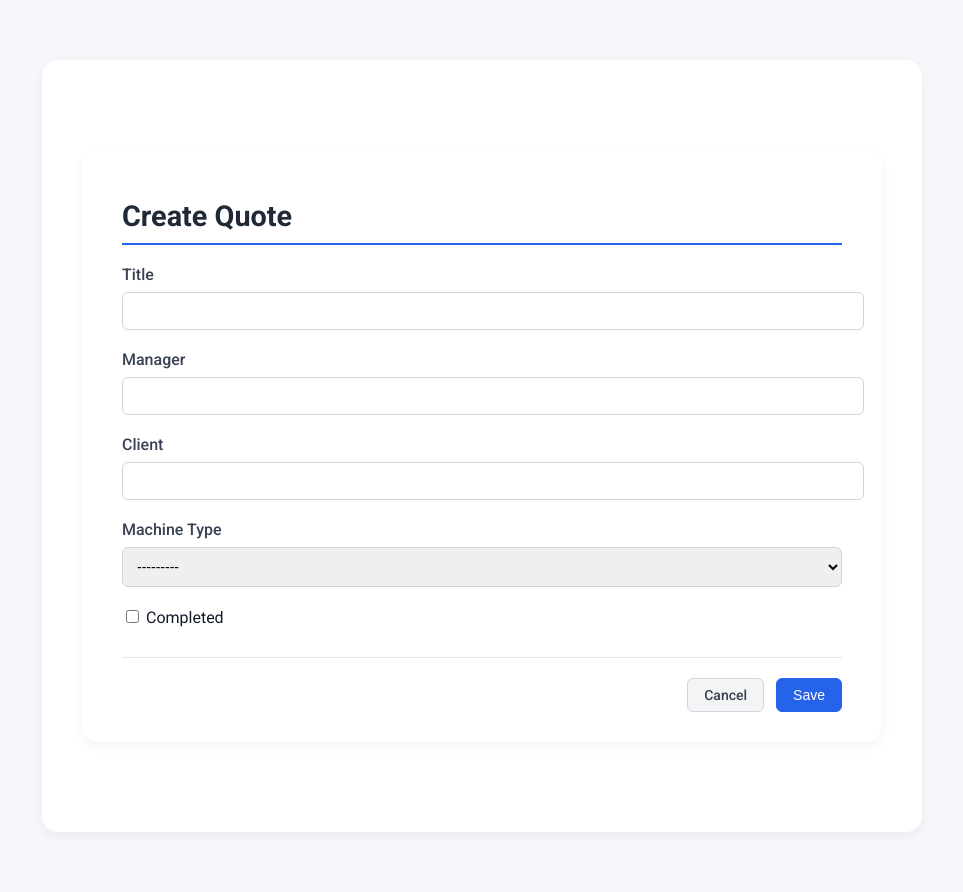
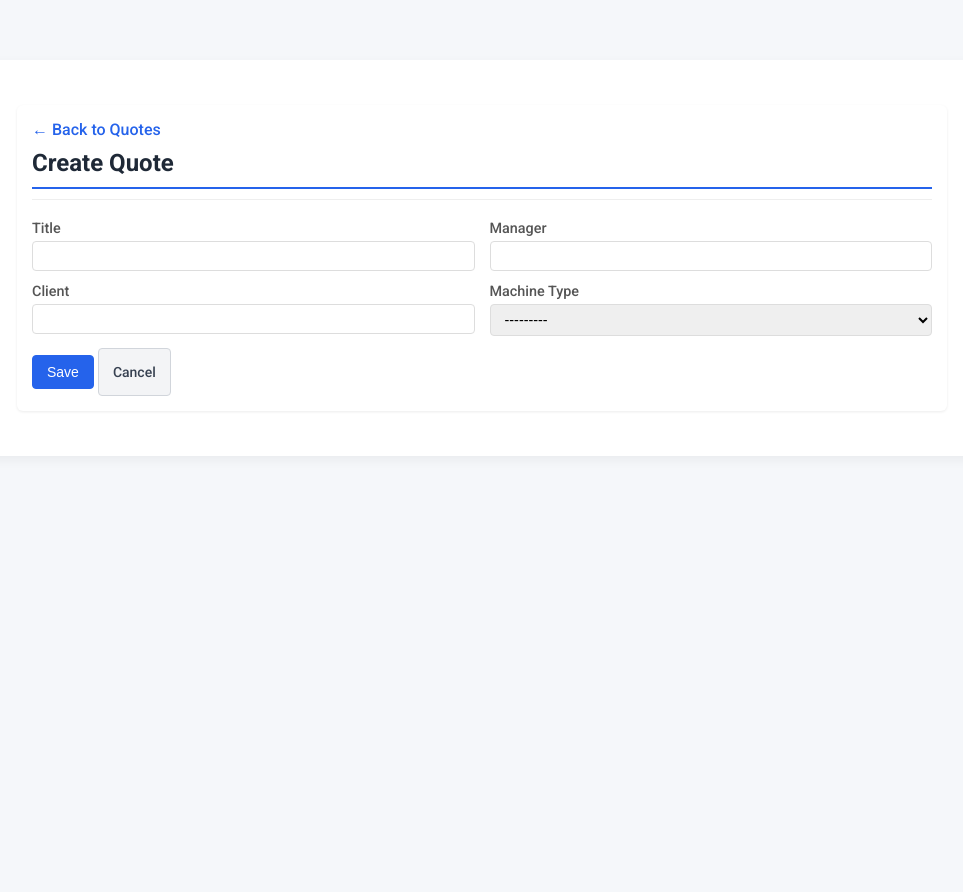
Before and after one commit to Riccaruga/quotations_list, a Django app: page /quote-create/ in a window 1280 px wide. Shown: the whole page, without its empty margins (158-1121 px from the left). After the commit the page ends 396 px from the top, so only its background shows below. Run offline with Django 5.2, Linux system fonts and the light colour scheme; a user stored in the database is signed in.

Commit message:
Add toggle complete functionality for quotes
Introduces a toggle for the 'completed' status in the quote list, allowing users to mark quotes as completed or pending directly from the list view. Updates the quote form and list templates for improved layout and usability, and adds a new URL and view to handle the toggle action.

```diff
--- a/base/templates/base/main.html
+++ b/base/templates/base/main.html
@@ -20,7 +20,7 @@
         }
 
         .container {
-            max-width: 800px;
+            max-width: 1000px;
             margin: 60px auto;
             background: #fff;
             border-radius: 16px;
--- a/base/templates/base/quote_form.html
+++ b/base/templates/base/quote_form.html
@@ -1,30 +1,37 @@
 {% extends 'base/main.html' %}
 
 {% block content %}
-<div class="container">
+<div class="container compact-form">
+    <div class="form-header">
+        <a href="{% url 'quotes' %}" class="back-link">← Back to Quotes</a>
         <h1>{% if form.instance.pk %}Edit{% else %}Create{% endif %} Quote</h1>
+    </div>
 
     <form method="post" id="quoteForm" class="form-container">
         {% csrf_token %}
 
-        <div class="form-group">
+        <div class="form-row">
+            <div class="form-group compact">
                 <label for="{{ form.title.id_for_label }}">Title</label>
                 {{ form.title }}
             </div>
 
-        <div class="form-group">
+            <div class="form-group compact">
                 <label for="{{ form.manager.id_for_label }}">Manager</label>
                 {{ form.manager }}
             </div>
+        </div>
 
-        <div class="form-group">
+        <div class="form-row">
+            <div class="form-group compact">
                 <label for="{{ form.client.id_for_label }}">Client</label>
                 {{ form.client }}
             </div>
 
-        <div class="form-group">
+            <div class="form-group compact">
                 <label for="{{ form.machine_type.id_for_label }}">Machine Type</label>
                 {{ form.machine_type }}
+            </div>
         </div>
 
         <!-- Dynamic fields will be shown/hidden by JavaScript -->
@@ -38,36 +45,25 @@
             {{ form.laser_source_power }}
         </div>
 
-        <div class="form-group">
-            <div class="checkbox-group">
+        <div class="form-group checkbox-group">
             <label class="checkbox-label">
                 {{ form.compressor }}
                 <span>Compressor</span>
             </label>
         </div>
-        </div>
 
-        <div class="form-group">
-            <div class="checkbox-group">
+        <div class="form-group checkbox-group">
             <label class="checkbox-label">
                 {{ form.stabilizer }}
                 <span>Stabilizer</span>
             </label>
         </div>
-        </div>
 
-        <div class="form-group">
-            <div class="checkbox-group">
+        <div class="form-group checkbox-group">
             <label class="checkbox-label">
                 {{ form.bevel_laser_head }}
                 <span>Bevel Laser Head</span>
             </label>
-            </div>
-        </div>
-
-        <div class="form-group" id="laser_additional_requirements">
-            <label for="{{ form.additional_requirements.id_for_label }}">Additional Requirements (Laser Cutting)</label>
-            {{ form.additional_requirements }}
         </div>
 
         <div class="form-group">
@@ -88,11 +84,6 @@
         <div class="form-group">
             <label for="{{ form.axis_type.id_for_label }}">Axis Type</label>
             {{ form.axis_type }}
-        </div>
-
-        <div class="form-group" id="press_brake_additional_requirements">
-            <label for="{{ form.additional_requirements.id_for_label }}">Additional Requirements (Press Brake)</label>
-            {{ form.additional_requirements }}
         </div>
 
         <div class="form-group">
@@ -131,128 +122,100 @@
             </label>
         </div>
 
-        <input type="checkbox" name="completed" id="completed" {% if form.instance.completed %}checked{% endif %}>
-            <label for="completed">Completed</label>
-
         <div class="form-actions">
+            <button type="submit" class="btn btn-primary">Save</button>
             <a href="{% url 'quotes' %}" class="btn btn-secondary">Cancel</a>
-            <button type="submit" class="btn btn-primary">Save</button>
         </div>
     </form>
 </div>
 <style>
-.form-container {
-    margin-top: 20px;
+.compact-form {
+    max-width: 900px;
+    margin: 15px auto;
+    padding: 15px;
+    background: #fff;
+    border-radius: 6px;
+    box-shadow: 0 1px 3px rgba(0,0,0,0.08);
 }
 
-.form-group {
+.form-header {
     margin-bottom: 20px;
-    display: none; /* Initially hide all groups */
+    padding-bottom: 10px;
+    border-bottom: 1px solid #eee;
 }
 
-.form-group label {
-    display: block;
-    margin-bottom: 8px;
-    font-weight: 500;
-    color: #374151;
+.form-header h1 {
+    margin: 10px 0 0 0;
+    font-size: 1.5em;
 }
 
-.form-group input[type="text"],
-.form-group input[type="number"],
-.form-group textarea,
-.form-group select {
-    width: 100%;
-    padding: 10px;
-    border: 1px solid #d1d5db;
-    border-radius: 6px;
-    font-size: 14px;
-    transition: border-color 0.2s;
+.form-row {
+    display: flex;
+    flex-wrap: wrap;
+    gap: 15px;
+    margin-bottom: 12px;
 }
 
-.form-group input[type="text"]:focus,
-.form-group input[type="number"]:focus,
-.form-group textarea:focus,
-.form-group select:focus {
-    outline: none;
-    border-color: #2563eb;
-    box-shadow: 0 0 0 2px rgba(37, 99, 235, 0.1);
+.form-group.compact {
+    flex: 1;
+    min-width: 200px;
+    margin-bottom: 0;
 }
 
-.checkbox-label {
-    display: flex;
-    align-items: center;
-    gap: 8px;
-    cursor: pointer;
-    margin: 0;
-    padding: 8px 0;
+.form-group.full-width {
+    flex: 1 0 100%;
 }
 
-.checkbox-label input[type="checkbox"] {
-    width: 18px;
-    height: 18px;
-    margin: 0 8px 0 0;
-    cursor: pointer;
+label {
+    display: block;
+    margin-bottom: 4px;
+    font-size: 0.9em;
+    color: #555;
+    font-weight: 500;
 }
 
-.checkbox-label span {
-    font-weight: normal;
-    color: #374151;
+input[type="text"],
+input[type="email"],
+input[type="password"],
+select,
+textarea {
+    width: 100%;
+    padding: 6px 10px;
+    border: 1px solid #ddd;
+    border-radius: 4px;
+    font-size: 0.9em;
+    transition: border-color 0.2s;
+    box-sizing: border-box;
 }
 
-/* Style the checkboxes to look more modern */
-.checkbox-label input[type="checkbox"] {
-    -webkit-appearance: none;
-    -moz-appearance: none;
-    appearance: none;
-    border: 2px solid #d1d5db;
-    border-radius: 4px;
-    width: 18px;
-    height: 18px;
-    background-color: white;
-    position: relative;
-    cursor: pointer;
+input[type="text"]:focus,
+input[type="email"]:focus,
+input[type="password"]:focus,
+select:focus,
+textarea:focus {
+    border-color: #4a90e2;
     outline: none;
-    transition: all 0.2s;
+    box-shadow: 0 0 0 2px rgba(74, 144, 226, 0.15);
 }
 
-.checkbox-label input[type="checkbox"]:checked {
-    background-color: #2563eb;
-    border-color: #2563eb;
-}
-
-.checkbox-label input[type="checkbox"]:checked::after {
-    content: '✓';
-    position: absolute;
-    color: white;
-    font-size: 14px;
-    left: 50%;
-    top: 50%;
-    transform: translate(-50%, -50%);
-}
-
-.checkbox-label input[type="checkbox"]:focus {
-    box-shadow: 0 0 0 2px rgba(37, 99, 235, 0.2);
-}
-
-.form-actions {
-    display: flex;
-    justify-content: flex-end;
-    gap: 12px;
-    margin-top: 30px;
-    padding-top: 20px;
-    border-top: 1px solid #e5e7eb;
+textarea {
+    min-height: 80px;
+    resize: vertical;
 }
 
 .btn {
     display: inline-flex;
     align-items: center;
     justify-content: center;
-    padding: 8px 16px;
-    border-radius: 6px;
+    padding: 6px 14px;
+    border: none;
+    border-radius: 4px;
+    font-size: 0.9em;
     font-weight: 500;
     cursor: pointer;
+    text-decoration: none;
     transition: all 0.2s;
-    text-decoration: none;
+    height: 34px;
     font-size: 14px;
 }
 
@@ -286,24 +249,20 @@ document.addEventListener('DOMContentLoaded', function() {
     // Define which fields belong to which machine type
     const groups = {
         'laser_cutting': [
-            'working_area', 'laser_source_power', 'compressor', 'stabilizer', 'bevel_laser_head', 'laser_additional_requirements'
+            'working_area', 'laser_source_power', 'compressor', 'stabilizer', 'bevel_laser_head', 'additional_requirements'
         ],
         'press_brake': [
-            'bending_capacity', 'working_length', 'CNC_type', 'axis_type', 'press_brake_additional_requirements'
+            'bending_capacity', 'working_length', 'CNC_type', 'axis_type', 'additional_requirements'
         ],
         'tube_laser': [
             'tube_length', 'tube_diameter', 'length_of_unloading_table',
-            'automatic_loading', 'semi_automatic_loading', 'manual_loading', 'tube_laser_additional_requirements'
+            'automatic_loading', 'semi_automatic_loading', 'manual_loading', 'additional_requirements'
         ]
     };
 
     // Always show these fields
     const alwaysShow = ['title', 'manager', 'client', 'machine_type'];
 
-    // Hide all additional requirements fields by default
-    document.querySelectorAll('[id$="_additional_requirements"]').forEach(el => {
-        el.style.display = 'none';
-    });
     alwaysShow.forEach(field => {
         const element = document.getElementById(`id_${field}`);
         if (element) {
--- a/base/urls.py
+++ b/base/urls.py
@@ -1,4 +1,5 @@
 from django.urls import path
+from . import views
 from .views import QuoteList, QuoteDetail, QuoteCreate, QuoteUpdate, QuoteDelete, CustomLoginView
 from django.contrib.auth.views import LogoutView
 
@@ -9,5 +10,6 @@ urlpatterns = [
     path('quote/<int:pk>/', QuoteDetail.as_view(), name='quote'),
     path('quote-create/', QuoteCreate.as_view(), name='quote-create'),
     path('quote-update/<int:pk>/', QuoteUpdate.as_view(), name='quote-update'),
-    path('quote-delete/<int:pk>/', QuoteDelete.as_view(), name='quote-delete'),
+    path('quote-delete/<int:pk>/', views.QuoteDelete.as_view(), name='quote-delete'),
+    path('quote/<int:pk>/toggle-complete/', views.toggle_complete, name='quote-toggle-complete'),
 ]
--- a/base/views.py
+++ b/base/views.py
@@ -1,3 +1,6 @@
+from django.shortcuts import render, redirect, get_object_or_404
+from django.views.decorators.http import require_POST
+from django.contrib import messages
 from django.shortcuts import render
 from django.views.generic import ListView, DetailView, CreateView, UpdateView, DeleteView
 from .models import Quote
@@ -24,6 +27,14 @@ class QuoteDetail(LoginRequiredMixin, DetailView):
     context_object_name = 'quote'
     template_name = 'base/quote.html'
 
+@require_POST
+def toggle_complete(request, pk):
+    quote = get_object_or_404(Quote, pk=pk)
+    quote.completed = not quote.completed
+    quote.save()
+    messages.success(request, f'Quote #{quote.id} marked as {"completed" if quote.completed else "pending"}')
+    return redirect('quotes')
+
 class QuoteCreate(LoginRequiredMixin, CreateView):
     model = Quote
     fields = '__all__'
```
Also changed, not shown: base/templates/base/quote_list.html (+64 -10 lines), db.sqlite3. Lines whose indentation alone changed are shown as unchanged.
